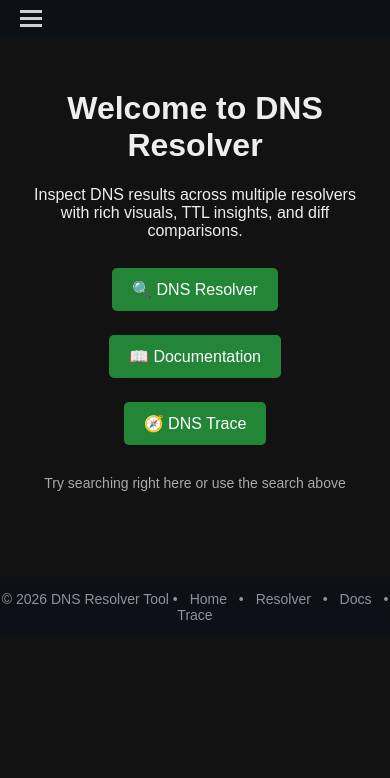
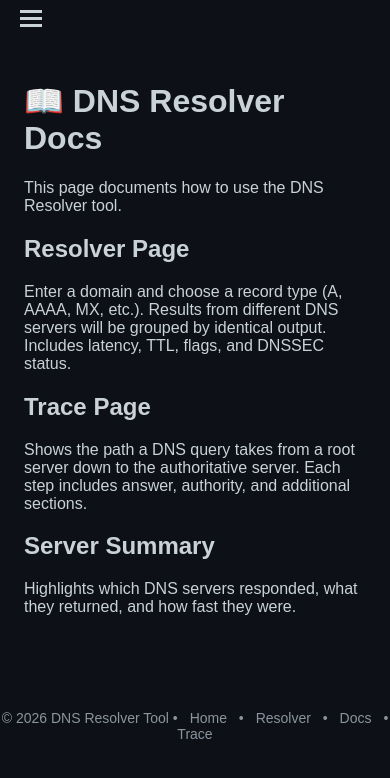
Before and after one commit to jasonkuehl/dns-http-resolver, a Flask app: page / in a window 390 px wide. Shown: the top 778 px of the page. Run offline with Flask 3, Linux system fonts and the light colour scheme.

Commit message:
style and app update

```diff
--- a/app.py
+++ b/app.py
@@ -1,5 +1,8 @@
+# New app.py with improved logging and DNSSEC clarity
+
 import os
 import time
+import logging
 import dns.resolver
 import dns.message
 import dns.query
@@ -9,6 +12,7 @@ import dns.exception
 from flask import Flask, jsonify, request, render_template
 
 app = Flask(__name__)
+logging.basicConfig(level=logging.INFO)
 
 # DNS servers to query (comma‑separated in ENV)
 DNS_SERVERS = os.environ.get("DNS_SERVERS", "8.8.8.8,1.1.1.1").split(",")
@@ -79,17 +83,19 @@ def api_resolve():
                         "rd": bool(resp.flags & dns.flags.RD),
                         "ad": bool(resp.flags & dns.flags.AD)
                     }
-                    entry["dnssec"] = "validated" if entry["flags"]["ad"] else "unverified"
-                except Exception:
+                    entry["dnssec"] = "validated" if entry["flags"].get("ad") else "unverified"
+                except Exception as e:
+                    logging.warning(f"DNSSEC parsing failed: {e}")
                     entry["flags"] = {}
-                    entry["dnssec"] = None
+                    entry["dnssec"] = "unknown"
                 try:
                     auth_list = []
                     for rrset in answer.response.authority:
                         for rr in rrset:
                             auth_list.append(rr.to_text())
                     entry["authority"] = auth_list
-                except Exception:
+                except Exception as e:
+                    logging.warning(f"Authority parsing failed: {e}")
                     entry["authority"] = []
             except dns.resolver.NXDOMAIN:
                 entry["error"] = "NXDOMAIN"
@@ -101,6 +107,7 @@ def api_resolve():
                 entry["error"] = "No nameservers"
             except Exception as e:
                 entry["error"] = str(e)
+                logging.error(f"Unexpected error for {domain} type {t} on {server}: {e}")
             raw_results.append(entry)
 
     def normalize_key(r):
@@ -184,7 +191,6 @@ def dns_trace(domain):
                 for rr in rrset:
                     step["additional"].append(rr.to_text())
             trace_steps.append(step)
-            # Pick the first IP in additional for next hop
             next_ip = None
             for rr in r.additional:
                 if rr.rdtype == dns.rdatatype.A:
@@ -193,7 +199,8 @@ def dns_trace(domain):
             if next_ip:
                 servers_to_try.append(next_ip)
             step_count += 1
-        except Exception:
+        except Exception as e:
+            logging.warning(f"Trace stopped at step {step_count}: {e}")
             break
     return trace_steps
 
--- /dev/null
+++ b/static/css/style.css
@@ -0,0 +1,174 @@
+/* Global */
+body {
+  background: #0d1117;
+  color: #c9d1d9;
+  font-family: Arial, sans-serif;
+  margin: 0;
+}
+
+/* Main container */
+.main-container {
+  padding: 24px;
+  max-width: 1000px;
+  margin: auto;
+}
+
+/* Navigation/Header */
+.nav-container {
+  max-width: 1000px;
+  margin: auto;
+  display: flex;
+  align-items: center;
+  justify-content: space-between;
+  padding: 10px 20px;
+  background: #0d1117;
+  color: #c9d1d9;
+}
+.nav-left, .nav-right {
+  display: flex;
+  align-items: center;
+  gap: 18px;
+}
+.nav-left img.logo {
+  height: 28px;
+}
+.nav-link {
+  color: #c9d1d9;
+  text-decoration: none;
+  font-size: 15px;
+  display: flex;
+  align-items: center;
+  gap: 6px;
+}
+.nav-link:hover {
+  color: #fff;
+}
+.nav-search input {
+  padding: 6px 10px;
+  border-radius: 4px;
+  border: 1px solid #444;
+  background: #1e1e1e;
+  color: #fff;
+  width: 180px;
+}
+.hamburger {
+  display: none;
+  cursor: pointer;
+  flex-direction: column;
+  gap: 4px;
+}
+.hamburger div {
+  width: 22px;
+  height: 3px;
+  background: #c9d1d9;
+}
+@media(max-width:720px) {
+  .nav-left, .nav-search, .nav-right {
+    display: none;
+  }
+  .nav-left.mobile-show,
+  .nav-search.mobile-show,
+  .nav-right.mobile-show {
+    display: flex;
+    flex-direction: column;
+    gap: 10px;
+  }
+  .hamburger { display: flex; }
+}
+
+/* Footer */
+.site-footer {
+  background: #0d1117;
+  padding: 14px 0;
+  margin-top: 40px;
+  color: #8b949e;
+  text-align: center;
+  font-size: 14px;
+}
+.site-footer a {
+  color: #8b949e;
+  text-decoration: none;
+  margin: 0 8px;
+}
+.site-footer a:hover {
+  color: #fff;
+}
+
+/* Resolver & Trace UI */
+form#resolver-form, .resolver-block {
+  background: #161b22;
+  padding: 16px;
+  border: 1px solid #30363d;
+  border-radius: 6px;
+  width: 100%;
+  margin-bottom: 20px;
+}
+input, select, button {
+  padding: 8px 12px;
+  font-size: 14px;
+  border: 1px solid #30363d;
+  border-radius: 4px;
+  background: #0d1117;
+  color: #c9d1d9;
+}
+button:hover {
+  background: #21262d;
+}
+#filter-box {
+  margin-bottom: 20px;
+  width: 100%;
+  padding: 8px;
+  background: #161b22;
+}
+
+/* Records sections */
+.record-section {
+  margin-bottom: 24px;
+  background: #161b22;
+  border: 1px solid #30363d;
+  border-radius: 6px;
+  padding: 10px;
+  width: 100%;
+}
+.record-section h2 {
+  font-size: 14px;
+  color: #c9d1d9;
+  cursor: pointer;
+}
+.record-content {
+  margin-top: 12px;
+}
+
+/* Pre code */
+pre {
+  background: #0d1117;
+  border: 1px solid #30363d;
+  padding: 12px;
+  white-space: pre-wrap;
+  font-family: monospace;
+  font-size: 13px;
+  overflow-x: auto;
+}
+
+/* TTL bar */
+.ttl-bar-container {
+  height: 6px;
+  background: #444;
+  border-radius: 4px;
+  margin-top: 6px;
+}
+.ttl-bar {
+  height: 100%;
+  width: 100%;
+  transition: width 1s linear;
+}
+.ttl-label {
+  font-size: 12px;
+  margin-left: 8px;
+  color: #8b949e;
+}
+
+/* Status */
+.status-ok { border-color: #2ea043; }
+.status-missing { border-color: #d29922; }
+.status-error { border-color: #f85149; }
--- a/templates/_footer.html
+++ b/templates/_footer.html
@@ -1,24 +1,3 @@
-<!-- templates/_footer.html -->
-<style>
-  .site-footer {
-    background: #0d1117;
-    padding: 14px 0;
-    margin-top: 40px;
-    color: #8b949e;
-    font-family: Arial, sans-serif;
-    text-align: center;
-    font-size: 14px;
-  }
-  .site-footer a {
-    color: #8b949e;
-    text-decoration: none;
-    margin: 0 8px;
-  }
-  .site-footer a:hover {
-    color: #fff;
-  }
-</style>
-
 <footer class="site-footer">
   <div>
     &copy; 2026 DNS Resolver Tool
--- a/templates/_header.html
+++ b/templates/_header.html
@@ -87,9 +14,7 @@
     <input id="global-search" type="text" placeholder="Search site...">
   </div>
 
-  <div class="nav-right">
-    <!-- Placeholder for future icons or actions -->
-  </div>
+  <div class="nav-right"></div>
 
   <div class="hamburger" onclick="
     document.querySelectorAll('.nav-left, .nav-search, .nav-right').forEach(el=>
--- a/templates/home.html
+++ b/templates/home.html
@@ -1,45 +1,22 @@
 <!DOCTYPE html>
 <html>
 <head>
-  <title>Home — DNS Resolver</title>
-  <style>
-    body { background: #121212; color: #eee; margin: 0; font-family: Arial, sans-serif; }
-    .main-container {
-      padding: 32px 20px;
-      text-align: center;
-      max-width: 900px;
-      margin: auto;
-    }
-    .btn {
-      display: inline-block;
-      margin: 12px;
-      padding: 12px 20px;
-      background: #238636;
-      color: #fff;
-      text-decoration: none;
-      border-radius: 5px;
-      font-size: 16px;
-    }
-  </style>
+  <title>Home - DNS Resolver</title>
+  <link rel="stylesheet" href="/static/css/style.css">
 </head>
 <body>
 
-{% include '_header.html' %}
-
-<div class="main-container">
-  <h1>Welcome to DNS Resolver</h1>
-  <p>Inspect DNS results across multiple resolvers with rich visuals, TTL insights, and diff comparisons.</p>
-
-  <a href="/resolve" class="btn">🔍 DNS Resolver</a>
-  <a href="/readme"  class="btn">📖 Documentation</a>
-  <a href="/trace"   class="btn">🧭 DNS Trace</a>
-
-  <p style="margin-top:18px; font-size:14px; color:#aaa;">
-    Try searching right here or use the search above
-  </p>
-</div>
-
-{% include '_footer.html' %}
-
+  {% include '_header.html' %}
+  <main class="main-container">
+    <h1>📖 DNS Resolver Docs</h1>
+    <p>This page documents how to use the DNS Resolver tool.</p>
+    <h2>Resolver Page</h2>
+    <p>Enter a domain and choose a record type (A, AAAA, MX, etc.). Results from different DNS servers will be grouped by identical output. Includes latency, TTL, flags, and DNSSEC status.</p>
+    <h2>Trace Page</h2>
+    <p>Shows the path a DNS query takes from a root server down to the authoritative server. Each step includes answer, authority, and additional sections.</p>
+    <h2>Server Summary</h2>
+    <p>Highlights which DNS servers responded, what they returned, and how fast they were.</p>
+  </main>
+  {% include '_footer.html' %}
 </body>
 </html>
--- a/templates/resolve.html
+++ b/templates/resolve.html
@@ -2,6 +2,7 @@
 <html>
 <head>
   <title>DNS Resolver</title>
+  <link rel="stylesheet" href="/static/css/style.css">
 
   <style>
     body {
--- a/templates/trace.html
+++ b/templates/trace.html
@@ -1,7 +1,9 @@
 <!DOCTYPE html>
 <html>
 <head>
-  <title>Trace DNS — DNS Resolver</title>
+  <title>DNS Trace</title>
+  <link rel="stylesheet" href="/static/css/style.css">
+
   <style>
     body {
       background: #121212;
```
Also changed, not shown: other parts of templates/_header.html (+0 -73 lines), templates/404.html (+5 -69 lines), templates/readme.html (+7 -1 lines).
